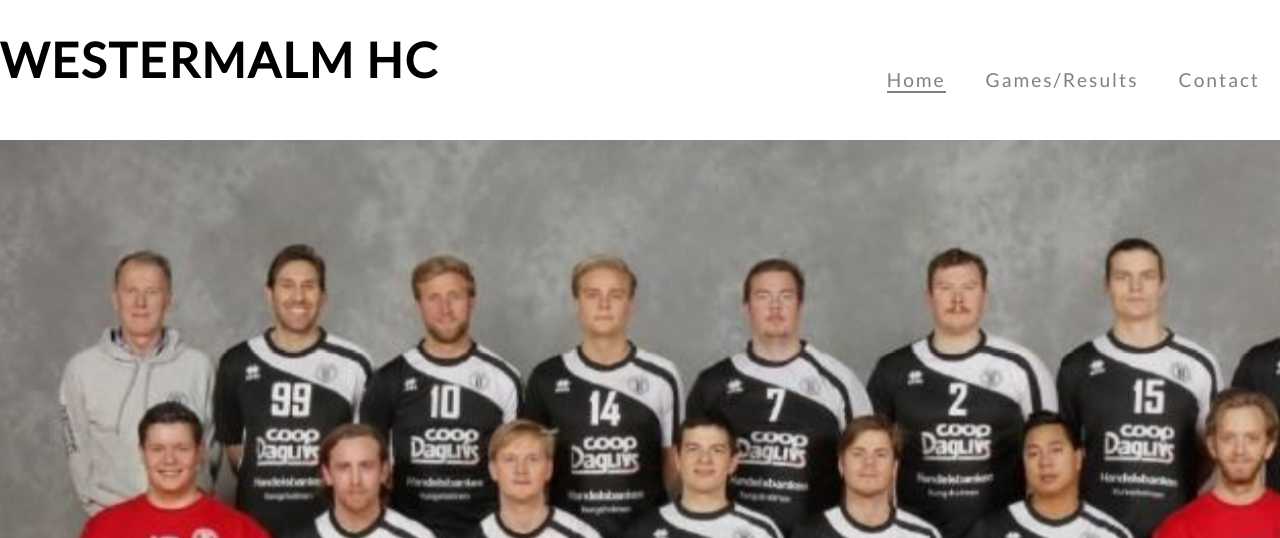
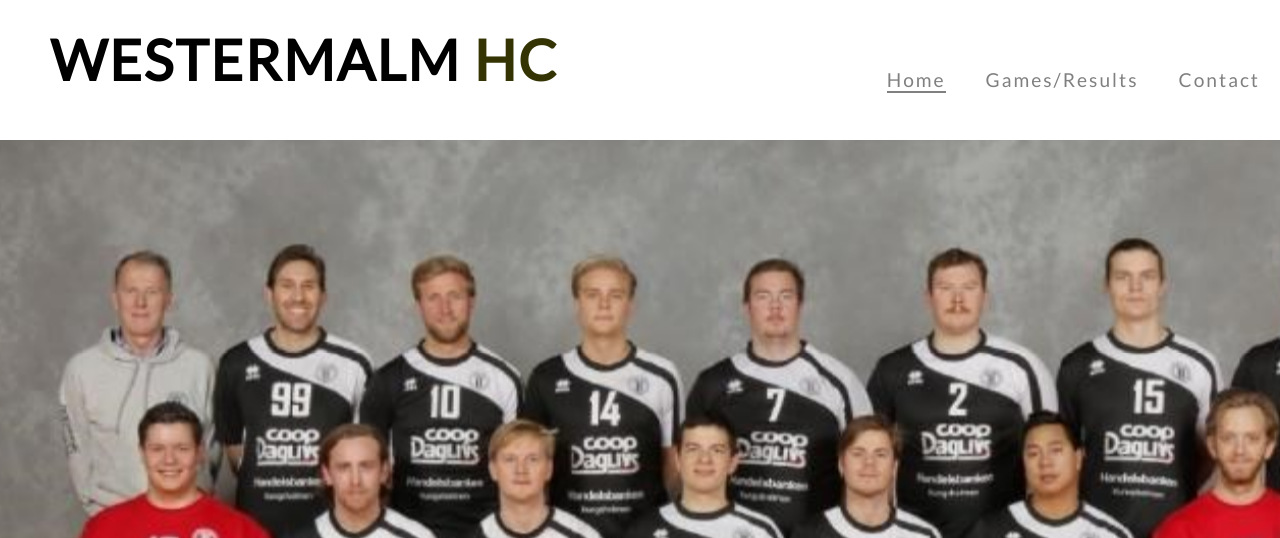
Before and after one commit to Smiding/Proj1, a plain HTML site: page index.html in a window 1280 px wide. Shown: the top 538 px of the page. Drawn offline with Linux system fonts and the light colour scheme.

Commit message:
changed the ketframe scale

```diff
--- a/css/style.css
+++ b/css/style.css
@@ -24,9 +24,13 @@ h1, h2 {
 
 #whc {
     float: left;
-    font-size: 300%;
+    font-size: 350%;
+    margin-left: 50px;
 }
 
+span {
+    color: rgb(51, 51, 4);
+}
 #menu, #whc {
     line-height: 80px;
 }
--- a/index.html
+++ b/index.html
@@ -13,7 +13,7 @@
 <body>
     <header>
         <a href="index.html">
-            <h1 id="whc">Westermalm HC</h1>
+            <h1 id="whc">Westermalm <span>HC</span></h1>
         </a>
 
         <nav>
```
